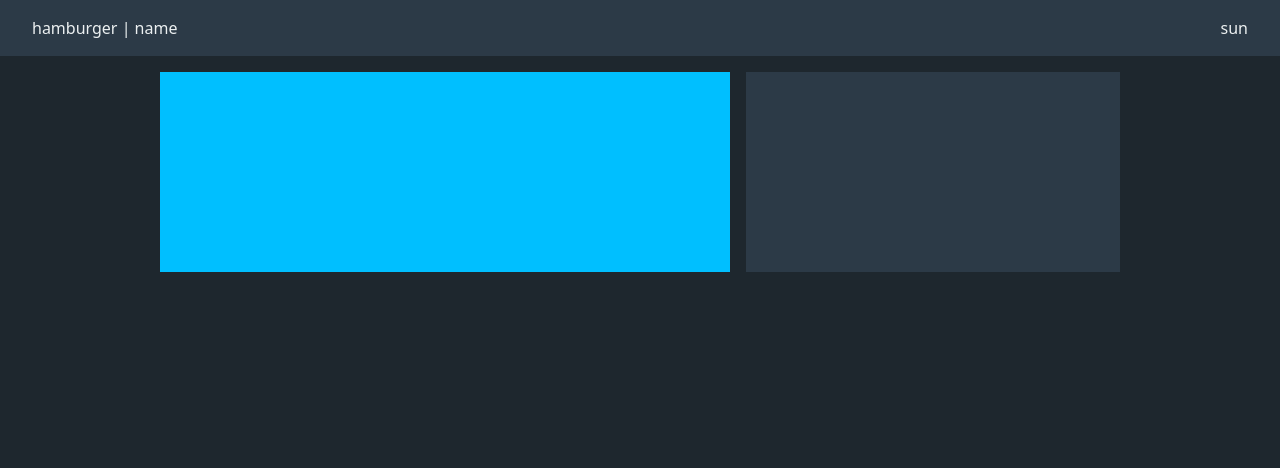
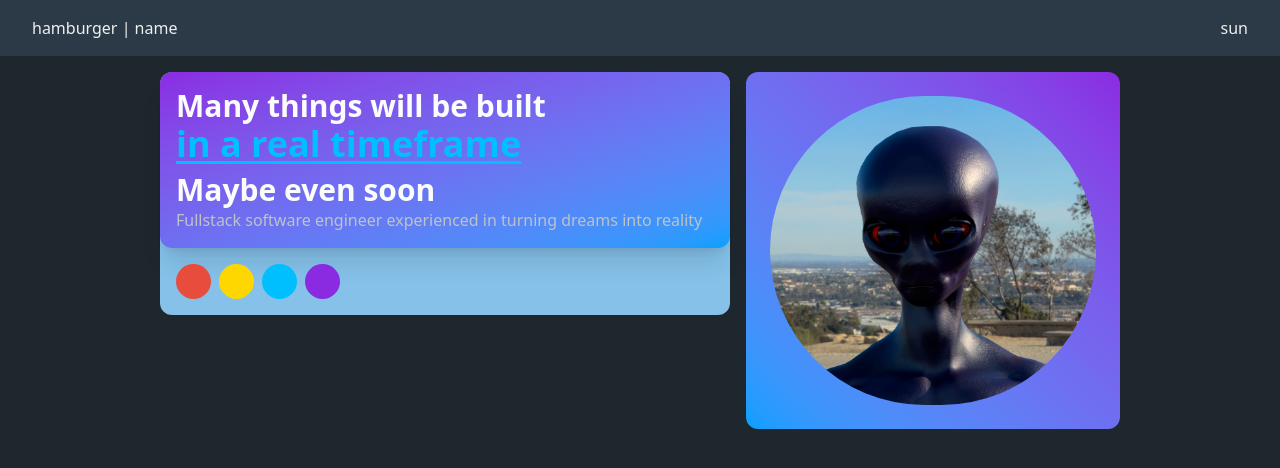
Before and after one commit to taylorhoyt/portfolio-v2, a Next.js app: page / in a window 1280 px wide. Shown: the top 468 px of the page. Built offline with nearby package versions, Linux system fonts and the light colour scheme.

Commit message:
Updated colors and added temporary profile pic

```diff
--- a/src/components/sections/TopSection.tsx
+++ b/src/components/sections/TopSection.tsx
@@ -16,8 +16,28 @@ const TopSection: FC<HeroSectionProps> = ({
       <div
         className={`grid h-fit w-[1200px] max-w-[75vw] grid-cols-1 gap-4 lg:grid-cols-5 ${className}`}
       >
-        <div className={"h-fit lg:col-span-3"}>{rightSide()}</div>
-        <div className={"h-fit lg:col-span-2"}>{leftSide()}</div>
+        <div className="bg-primary h-fit rounded-xl lg:col-span-3">
+          <div
+            className={
+              "from-electric-blue to-expressive-amethyst h-fit rounded-xl bg-linear-to-tl shadow-xl lg:col-span-3"
+            }
+          >
+            {rightSide()}
+          </div>
+          <div className="flex gap-2 p-4">
+            <div className="bg-expressive-red h-[35px] w-[35px] rounded-full"></div>
+            <div className="bg-bright-gold h-[35px] w-[35px] rounded-full"></div>
+            <div className="bg-expressive-blue h-[35px] w-[35px] rounded-full"></div>
+            <div className="bg-expressive-amethyst h-[35px] w-[35px] rounded-full"></div>
+          </div>
+        </div>
+        <div
+          className={
+            "from-electric-blue to-expressive-amethyst mx-auto h-fit w-fit rounded-xl bg-linear-to-tr lg:col-span-2 lg:row-span-2"
+          }
+        >
+          {leftSide()}
+        </div>
       </div>
     </section>
   );
--- a/src/pages/index.tsx
+++ b/src/pages/index.tsx
@@ -1,4 +1,5 @@
 import TopSection from "@/components/sections/TopSection";
+import Image from "next/image";
 import React from "react";
 
 export default function Home() {
@@ -8,11 +9,35 @@ export default function Home() {
         <TopSection
           className={"m-auto"}
           rightSide={() => {
-            return <div className="bg-expressive-blue h-[200px] w-full"></div>;
+            return (
+              <div className="flex h-fit w-full flex-col rounded-xl p-4">
+                <h1 className="text-off-white text-3xl font-bold">
+                  Many things will be built
+                </h1>
+                <h1 className="text-expressive-blue pb-2 text-4xl font-bold underline underline-offset-4">
+                  in a real timeframe
+                </h1>
+                <h1 className="text-off-white text-3xl font-bold">
+                  Maybe even soon
+                </h1>
+                <h3 className="text-silver-gray text-wrap">
+                  Fullstack software engineer experienced in turning dreams into
+                  reality
+                </h3>
+              </div>
+            );
           }}
           leftSide={() => {
             return (
-              <div className="bg-secondary-background h-[200px] w-full"></div>
+              <div className="m-auto h-fit w-fit">
+                <Image
+                  src="/landing-images/alien.png"
+                  width={500}
+                  height={500}
+                  className="rounded-full p-6"
+                  alt="distinctly not me"
+                />
+              </div>
             );
           }}
         />
```
Also changed, not shown: public/landing-images/alien.png (added).
